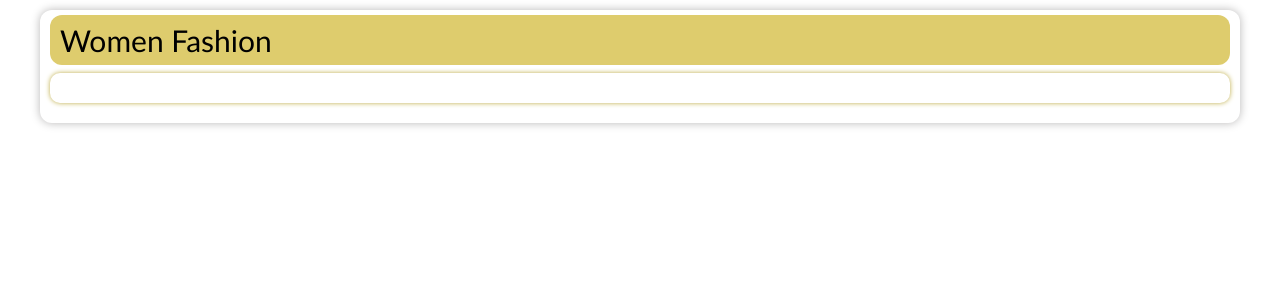
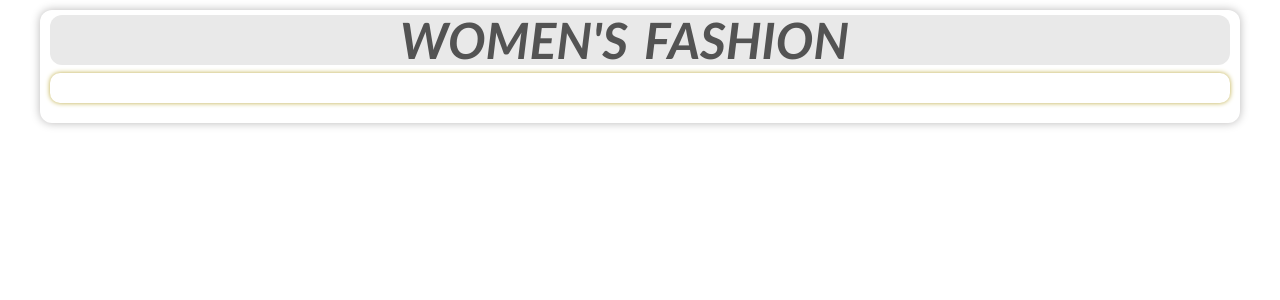
Before and after one commit to only4aj/MADSHIP, a Django app: template templates/items4.html in a window 1280 px wide. Shown: the part 50-350 px from the top of the page. Run offline with Django 4.2, Linux system fonts and the light colour scheme; the template is opened without the code that fills it, so the values that code supplies are empty; some web fonts are replaced.

Commit message:
made some changes in items page

```diff
--- a/static/itemes.css
+++ b/static/item.css
@@ -222,15 +222,47 @@ nav ul li a:hover {
 .box-one {
     width: 1180px;
     height: 50px;
-    background-color: #decc6d;
+    background-color: rgb(233, 233, 233);
     margin-top: 5px;
     font-size: 30px;
     align-items: flex-start;
     border-radius: 12px;
 }
 
-.box-one p {
-    margin-left: 10px;
+.womenfash{
+    color: rgb(83, 83, 83);
+    margin-left: 350px;
+    font-size: 50px;
+    font-weight: bold;
+    font-style: italic;
+    word-spacing: 5px;
+}
+
+.menfash{
+    color: rgb(83, 83, 83);
+    margin-left: 400px;
+    font-size: 50px;
+    font-weight: bold;
+    font-style: italic;
+    word-spacing: 5px;
+}
+
+.shoes{
+    color: rgb(83, 83, 83);
+    margin-left: 510px;
+    font-size: 50px;
+    font-weight: bold;
+    font-style: italic;
+    word-spacing: 5px;
+}
+
+.electronics{
+    color: rgb(83, 83, 83);
+    margin-left: 430px;
+    font-size: 50px;
+    font-weight: bold;
+    font-style: italic;
+    word-spacing: 5px;
 }
 
 .box-two {
@@ -267,6 +299,7 @@ nav ul li a:hover {
 
 .box a img {
     height: 220px;
+    cursor: pointer;
 }
 
 /* .box a img:hover{
--- a/templates/items1.html
+++ b/templates/items1.html
@@ -7,7 +7,7 @@
     <title>items - MADSHIP</title>
     <link rel="stylesheet" href="https://fonts.googleapis.com/css?family=Sofia">
     {% load static %}
-    <link rel="stylesheet" href="{% static 'itemes.css' %}">
+    <link rel="stylesheet" href="{% static 'item.css' %}">
     <link rel="icon" href="{% static "MADICON.png" %}" type="image/png">
 </head>
 
@@ -29,7 +29,7 @@
         <div class="container">
             <div class="row df" id="setText">
                 <div class="box-one bg-box df">
-                    <p>Kurta for Men</p>
+                    <p class="menfash">MEN'S FASHION</p>
                 </div>
                 <div class="box-two bg-box df">
                     {%for i in data %}
--- a/templates/items2.html
+++ b/templates/items2.html
@@ -7,7 +7,7 @@
     <title>items - MADSHIP</title>
     <link rel="stylesheet" href="https://fonts.googleapis.com/css?family=Sofia">
     {% load static %}
-    <link rel="stylesheet" href="{% static 'itemes.css' %}">
+    <link rel="stylesheet" href="{% static 'item.css' %}">
     <link rel="icon" href="{% static "MADICON.png" %}" type="image/png">
 </head>
 
@@ -30,7 +30,7 @@
             <div class="row df">
                 <div class="box-one bg-box df">
                     <div class="boxOne bg-box df">
-                        <p>Mobile Phone</p>
+                        <p class="electronics">ELECTRONICS</p>
                     </div>
                 </div>
                 <div class="box-two bg-box df" id="setText">
--- a/templates/items3.html
+++ b/templates/items3.html
@@ -7,7 +7,7 @@
     <title>items - MADSHIP</title>
     <link rel="stylesheet" href="https://fonts.googleapis.com/css?family=Sofia">
     {% load static %}
-    <link rel="stylesheet" href="{% static 'itemes.css' %}">
+    <link rel="stylesheet" href="{% static 'item.css' %}">
     <link rel="icon" href="{% static "MADICON.png" %}" type="image/png">
 </head>
 
@@ -30,7 +30,7 @@
             <div class="row df">
                 <div class="box-one bg-box df">
                     <div class="boxOne bg-box df">
-                        <p>Shoes</p>
+                        <p class="shoes">SHOES</p>
                     </div>
                 </div>
                 <div class="box-two bg-box df" id="setText">
--- a/templates/items4.html
+++ b/templates/items4.html
@@ -7,7 +7,7 @@
     <title>items - MADSHIP</title>
     <link rel="stylesheet" href="https://fonts.googleapis.com/css?family=Sofia">
     {% load static %}
-    <link rel="stylesheet" href="{% static 'itemes.css' %}">
+    <link rel="stylesheet" href="{% static 'item.css' %}">
     <link rel="icon" href="{% static "MADICON.png" %}" type="image/png">
 </head>
 
@@ -31,7 +31,7 @@
             <div class="row df">
                 <div class="box-one bg-box df">
                     <div class="boxOne bg-box df">
-                        <p>Women Fashion</p>
+                        <p class="womenfash">WOMEN'S FASHION</p>
                     </div>
                 </div>
                 <div class="box-two bg-box df" id="setText">
```
Also changed, not shown: db.sqlite3.
